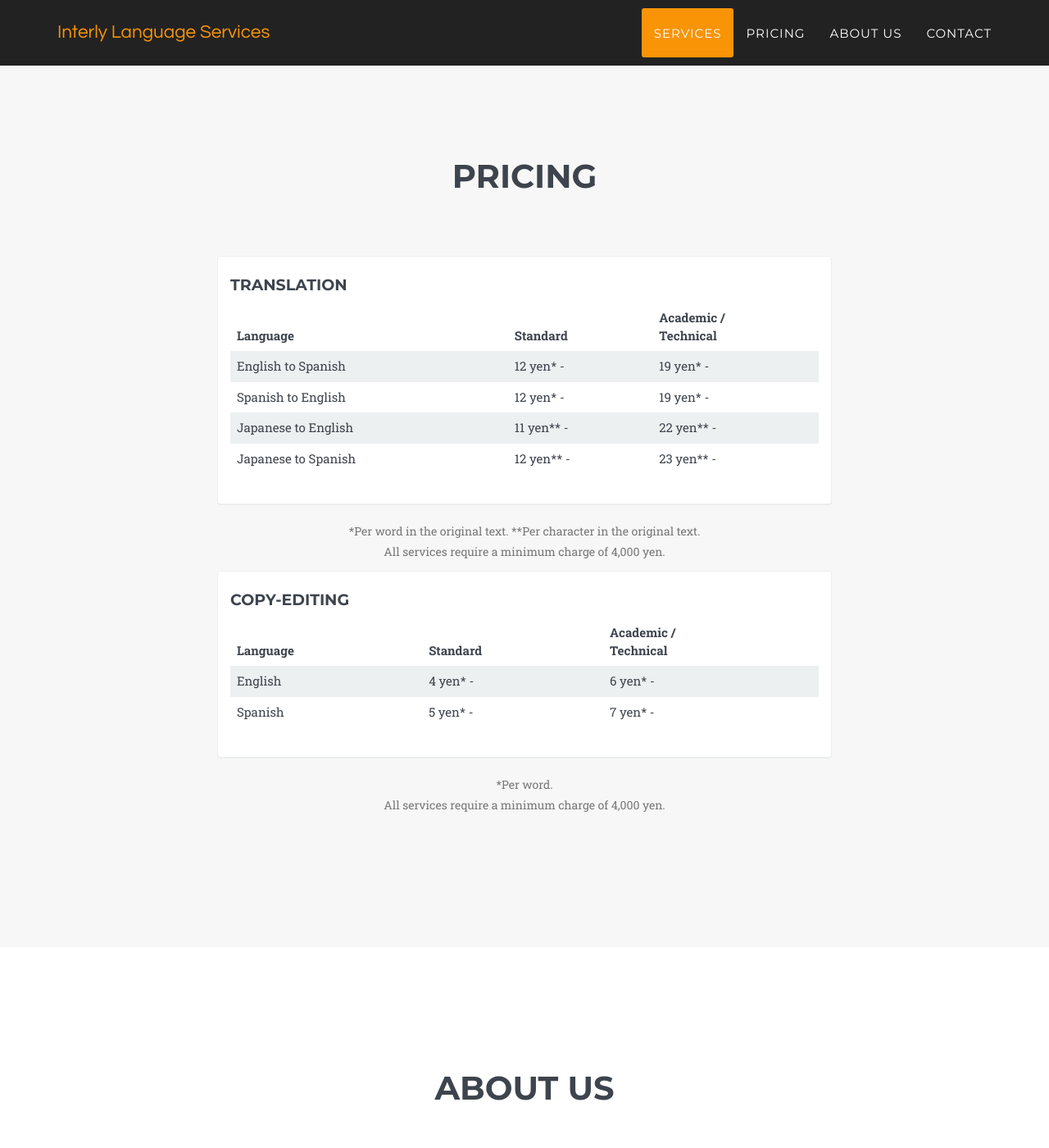
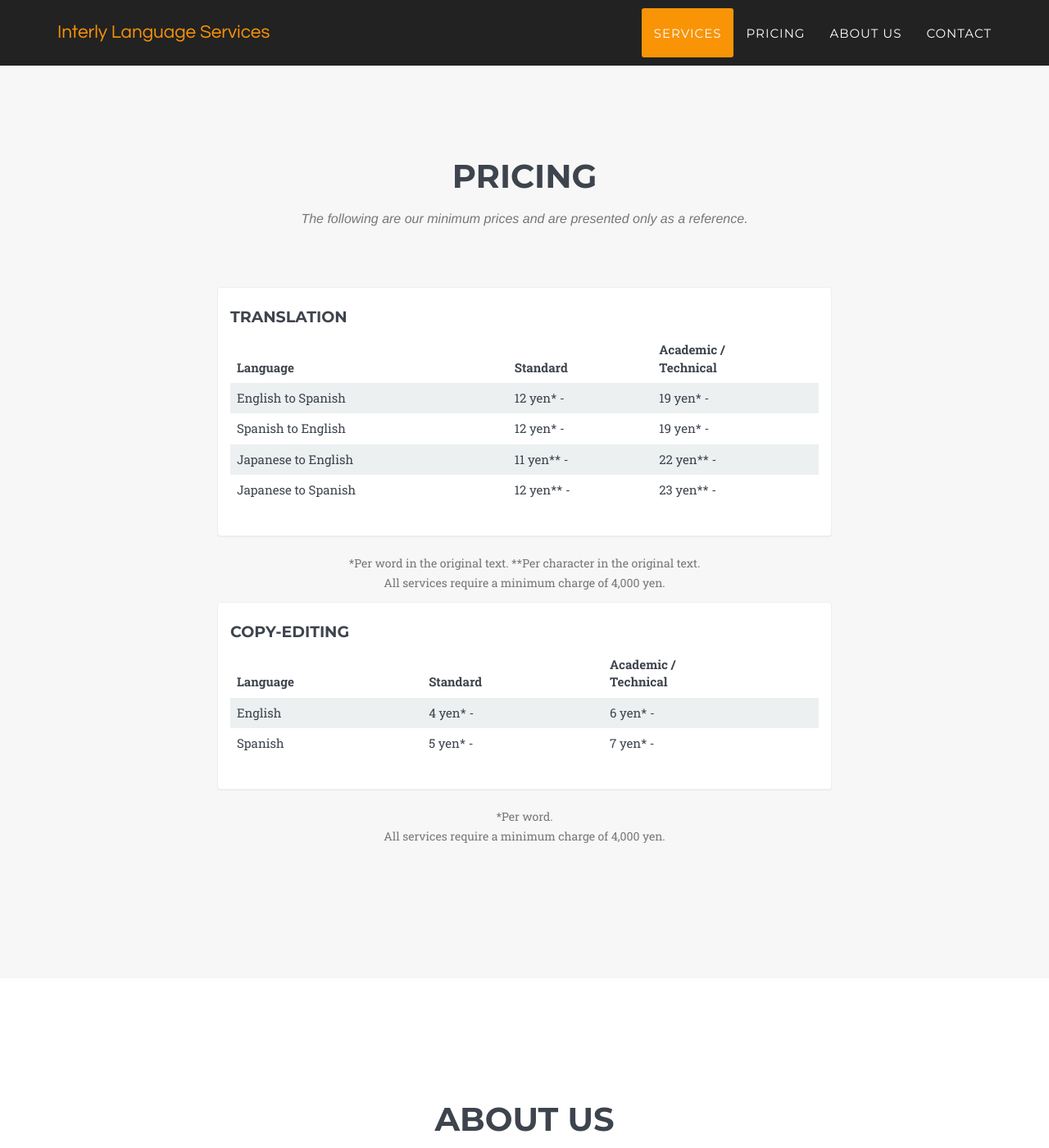
Before and after one commit to kylesezhi/kylesezhi.github.io, a Jekyll site: the page built from index.html, in a window 1280 px wide and 1400 px high, scrolled down 3093 px. Shown: the whole window at 82% size. Built offline with Jekyll 4.4.1, drawn with Linux system fonts in a browser that asks for light colours; some web fonts are replaced; comment, search, counter and statistics services are not loaded.

Commit message:
Small textual changes

```diff
--- a/_includes/contact_static.html
+++ b/_includes/contact_static.html
@@ -4,7 +4,7 @@
 		<div class="row">
 			<div class="col-lg-12 text-center">
 				<h2 class="section-heading">Let's Get In Touch</h2>
-				<h3 class="section-subheading text-muted">We will reply within two business days.</h3>
+				<h3 class="section-subheading text-noted">We will reply within two business days.</h3>
 			</div>
 		</div>
 		<div class="row">
--- a/_includes/css/agency.css
+++ b/_includes/css/agency.css
@@ -12,6 +12,10 @@ body {
 
 .text-muted {
     color: #777;
+}
+
+.text-noted {
+    color: #fff;
 }
 
 .text-primary {
--- a/_includes/pricing.html
+++ b/_includes/pricing.html
@@ -4,7 +4,7 @@
             <div class="row">
                 <div class="col-lg-12 text-center">
                     <h2 class="section-heading">Pricing</h2>
-                    <h3 class="section-subheading text-muted"></h3>
+                    <h3 class="section-subheading text-muted">The following are our minimum prices and are presented only as a reference.</h3>
                 </div>
             </div>
             <div class="row">
```
Also changed, not shown: 2 other files.
